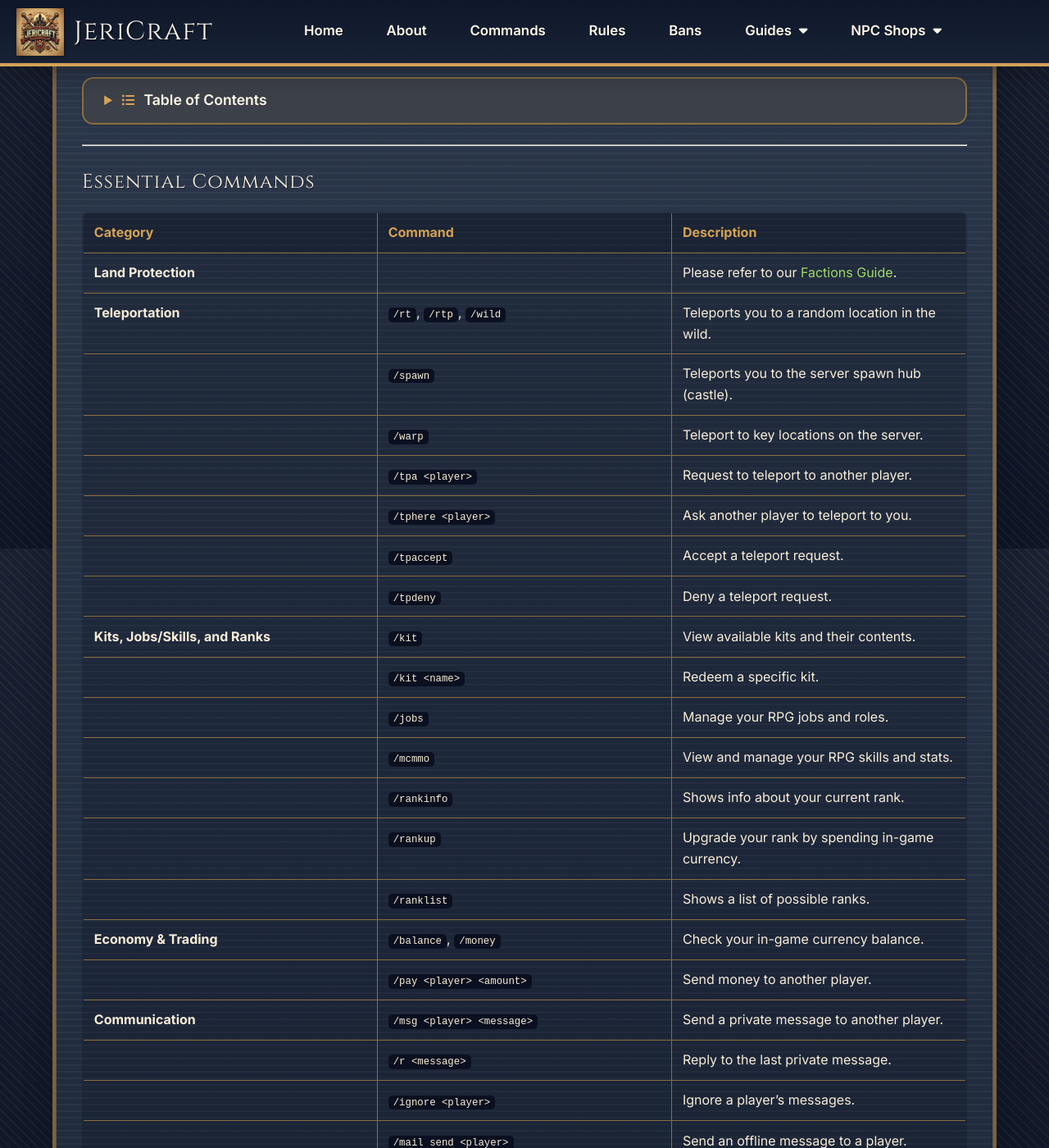
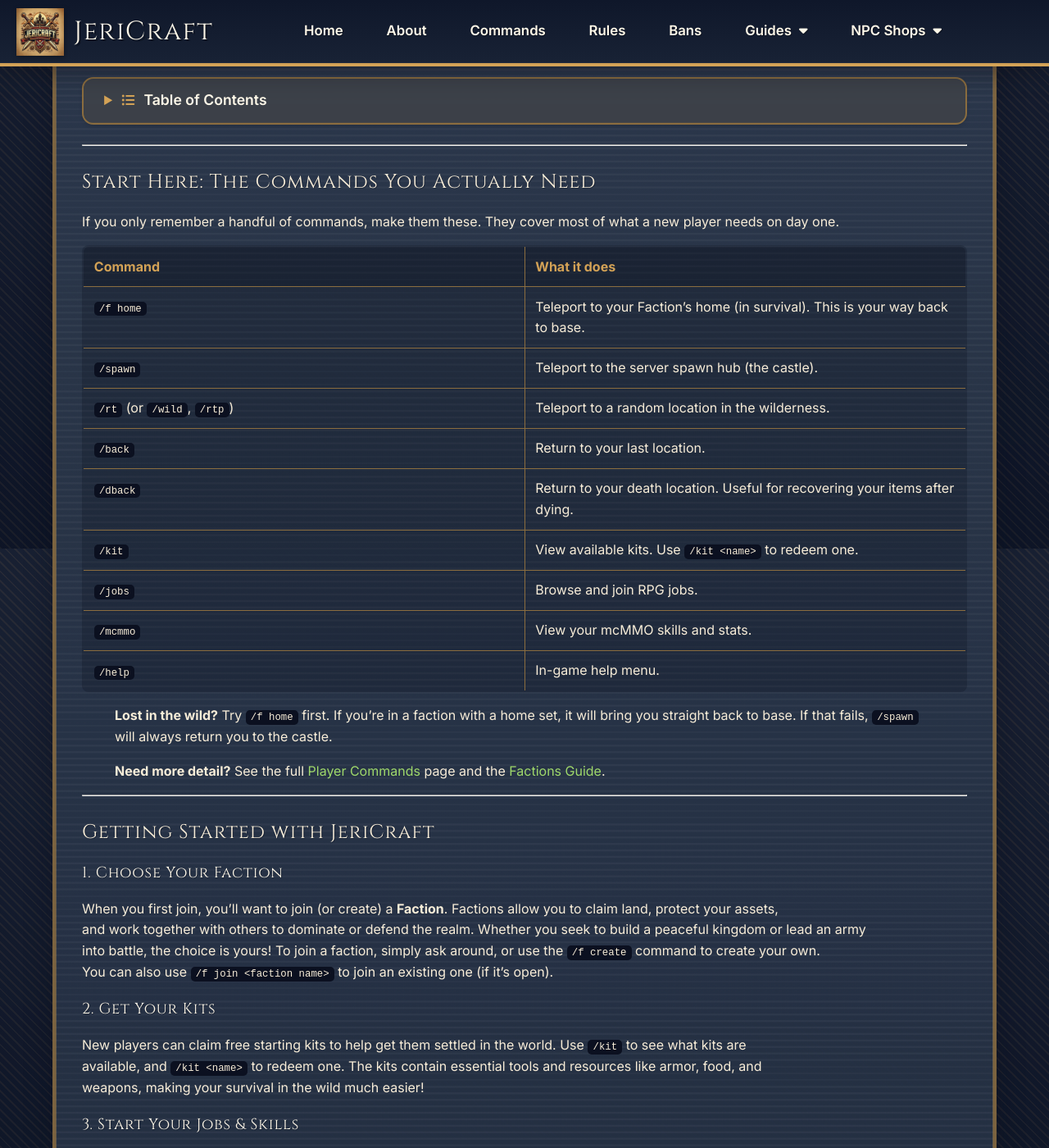
Before and after one commit to Chalwk/JeriCraft, a Jekyll site: the page built from _guides/getting-started.md, in a window 1280 px wide and 1400 px high, scrolled down 231 px. Shown: the whole window at 82% size. Built offline with Jekyll 4.4.1, drawn with Linux system fonts in a browser that asks for light colours; some of the changed text lies outside the part shown.

Commit message:
Update onboarding

```diff
--- a/_guides/getting-started.md
+++ b/_guides/getting-started.md
@@ -15,36 +15,25 @@
 
 ---
 
-## Essential Commands
+## Start Here: The Commands You Actually Need
 
-| **Category**                     | **Command**               | **Description**                                                         |
-| -------------------------------- | ------------------------- | ----------------------------------------------------------------------- |
-| **Land Protection**              |                           | Please refer to our [Factions Guide]({{site.baseurl}}/guides/factions). |
-| **Teleportation**                | `/rt`, `/rtp`, `/wild`    | Teleports you to a random location in the wild.                         |
-|                                  | `/spawn`                  | Teleports you to the server spawn hub (castle).                         |
-|                                  | `/warp`                   | Teleport to key locations on the server.                                |
-|                                  | `/tpa <player>`           | Request to teleport to another player.                                  |
-|                                  | `/tphere <player>`        | Ask another player to teleport to you.                                  |
-|                                  | `/tpaccept`               | Accept a teleport request.                                              |
-|                                  | `/tpdeny`                 | Deny a teleport request.                                                |
-| **Kits, Jobs/Skills, and Ranks** | `/kit`                    | View available kits and their contents.                                 |
-|                                  | `/kit <name>`             | Redeem a specific kit.                                                  |
-|                                  | `/jobs`                   | Manage your RPG jobs and roles.                                         |
-|                                  | `/mcmmo`                  | View and manage your RPG skills and stats.                              |
-|                                  | `/rankinfo`               | Shows info about your current rank.                                     |
-|                                  | `/rankup`                 | Upgrade your rank by spending in-game currency.                         |
-|                                  | `/ranklist`               | Shows a list of possible ranks.                                         |
-| **Economy & Trading**            | `/balance`, `/money`      | Check your in-game currency balance.                                    |
-|                                  | `/pay <player> <amount>`  | Send money to another player.                                           |
-| **Communication**                | `/msg <player> <message>` | Send a private message to another player.                               |
-|                                  | `/r <message>`            | Reply to the last private message.                                      |
-|                                  | `/ignore <player>`        | Ignore a player's messages.                                             |
-|                                  | `/mail send <player>`     | Send an offline message to a player.                                    |
-|                                  | `/mail read`              | Read your received messages.                                            |
-| **Miscellaneous**                | `/rules`                  | View server rules and guidelines.                                       |
-|                                  | `/jobs quests`            | View available job quests.                                              |
-|                                  | `/time`                   | Check the current in-game time.                                         |
-|                                  | `/weather`                | Check the current in-game weather.                                      |
+If you only remember a handful of commands, make them these. They cover most of what a new player needs on day one.
+
+| **Command**                | **What it does**                                                              |
+| -------------------------- | ----------------------------------------------------------------------------- |
+| `/f home`                  | Teleport to your Faction's home (in survival). This is your way back to base. |
+| `/spawn`                   | Teleport to the server spawn hub (the castle).                                |
+| `/rt` (or `/wild`, `/rtp`) | Teleport to a random location in the wilderness.                              |
+| `/back`                    | Return to your last location.                                                 |
+| `/dback`                   | Return to your death location. Useful for recovering your items after dying.  |
+| `/kit`                     | View available kits. Use `/kit <name>` to redeem one.                         |
+| `/jobs`                    | Browse and join RPG jobs.                                                     |
+| `/mcmmo`                   | View your mcMMO skills and stats.                                             |
+| `/help`                    | In-game help menu.                                                            |
+
+> **Lost in the wild?** Try `/f home` first. If you're in a faction with a home set, it will bring you straight back to base. If that fails, `/spawn` will always return you to the castle.
+
+> **Need more detail?** See the full [Player Commands]({{site.baseurl}}/commands) page and the [Factions Guide]({{site.baseurl}}/guides/factions).
 
 ---
 
@@ -83,11 +72,64 @@
 
 ---
 
+## Essential Commands (Full Reference)
+
+A more complete list of the commands you'll use most often. For everything else, see the [Player Commands]({{site.baseurl}}/commands) page.
+
+| **Category**                     | **Command**               | **Description**                                             |
+| -------------------------------- | ------------------------- | ----------------------------------------------------------- |
+| **Land Protection & Factions**   | `/f home`                 | Teleport to your Faction's home (in survival).              |
+|                                  | `/f create <name>`        | Create a new Faction.                                       |
+|                                  | `/f join <name>`          | Join an existing Faction.                                   |
+|                                  | `/f claim`                | Claim the chunk you're standing in.                         |
+|                                  | _(more)_                  | See the [Factions Guide]({{site.baseurl}}/guides/factions). |
+| **Teleportation**                | `/rt`, `/rtp`, `/wild`    | Teleports you to a random location in the wild.             |
+|                                  | `/spawn`                  | Teleports you to the server spawn hub (castle).             |
+|                                  | `/warp`                   | Teleport to key locations on the server.                    |
+|                                  | `/tpa <player>`           | Request to teleport to another player.                      |
+|                                  | `/tphere <player>`        | Ask another player to teleport to you.                      |
+|                                  | `/tpaccept`               | Accept a teleport request.                                  |
+|                                  | `/tpdeny`                 | Deny a teleport request.                                    |
+|                                  | `/back`                   | Return to your last location.                               |
+|                                  | `/dback`                  | Return to your death location.                              |
+| **Kits, Jobs/Skills, and Ranks** | `/kit`                    | View available kits and their contents.                     |
+|                                  | `/kit <name>`             | Redeem a specific kit.                                      |
+|                                  | `/jobs`                   | Manage your RPG jobs and roles.                             |
+|                                  | `/jobs quests`            | View available job quests.                                  |
+|                                  | `/mcmmo`                  | View and manage your RPG skills and stats.                  |
+|                                  | `/rankinfo`               | Shows info about your current rank.                         |
+|                                  | `/rankup`                 | Upgrade your rank by spending in-game currency.             |
+|                                  | `/ranklist`               | Shows a list of possible ranks.                             |
+| **Economy & Trading**            | `/balance`, `/money`      | Check your in-game currency balance.                        |
+|                                  | `/pay <player> <amount>`  | Send money to another player.                               |
+|                                  | `/baltop`                 | Show the richest players on the server.                     |
+| **Communication**                | `/msg <player> <message>` | Send a private message to another player.                   |
+|                                  | `/r <message>`            | Reply to the last private message.                          |
+|                                  | `/ignore <player>`        | Ignore a player's messages.                                 |
+|                                  | `/mail send <player>`     | Send an offline message to a player.                        |
+|                                  | `/mail read`              | Read your received messages.                                |
+|                                  | `/afk`                    | Toggle AFK mode.                                            |
+| **Items & Inventory**            | `/ender`                  | Open your ender chest.                                      |
+|                                  | `/hat`                    | Place the item you're holding on your head.                 |
+|                                  | `/sit`                    | Sit on stairs, slabs, or carpets.                           |
+| **Miscellaneous**                | `/help`                   | In-game help menu.                                          |
+|                                  | `/rules`                  | View server rules and guidelines.                           |
+|                                  | `/time`                   | Check the current in-game time.                             |
+|                                  | `/weather`                | Check the current in-game weather.                          |
+|                                  | `/playtime`               | Shows your playtime.                                        |
+|                                  | `/ping`                   | Shows your ping.                                            |
+
+---
+
 ## Additional Tips for New Players
 
 - **Stay Safe in the Wild**
   The wilderness can be dangerous, filled with hostile mobs and other players who may not be as friendly. Always keep
   your armor and weapons ready, and be cautious when venturing out at night!
+
+- **Set Your Faction Home Early**
+  Once you've picked a spot for your base, set a faction home with `/f sethome` and use `/f home` to return to it from
+  anywhere in survival. This is the single most useful command for new players, and it saves you from getting lost.
 
 - **Trade and Economy**
   The economy in JeriCraft is player-driven, so make sure to visit the marketplace and trade with other players. You can
```
Also changed, not shown: index.html (+14 -2 lines).
